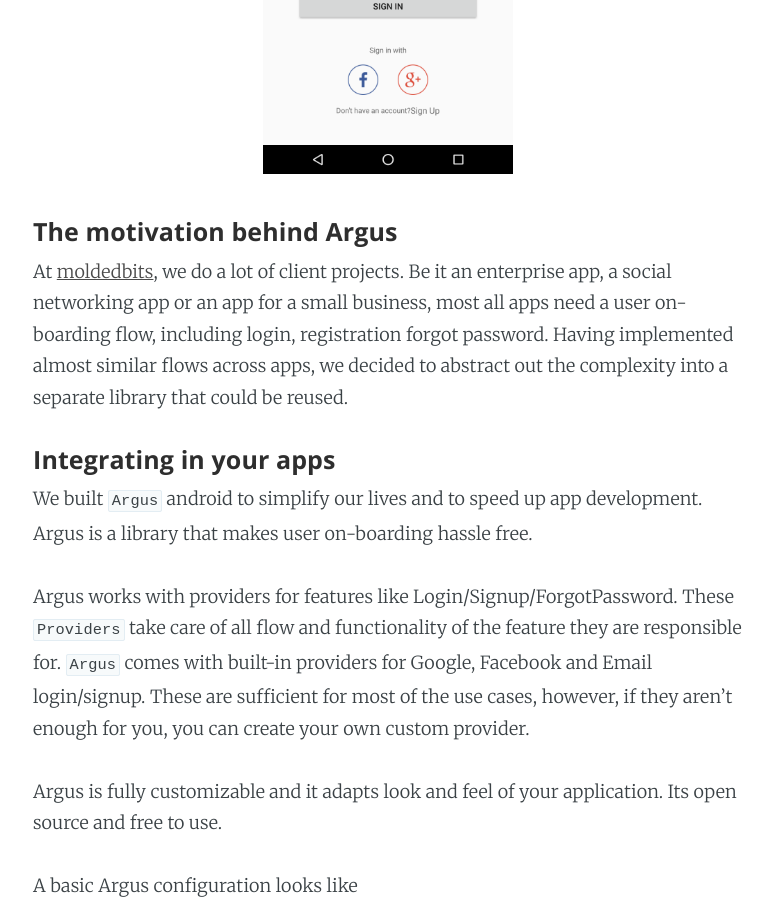
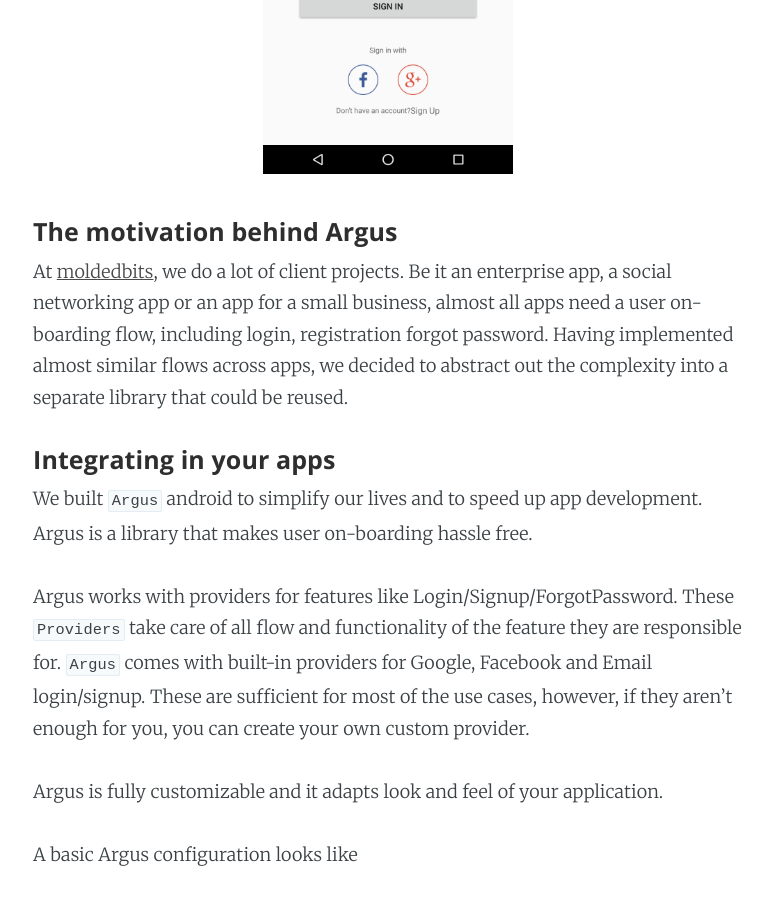
Before and after one commit to moldedbits/moldedbits.github.io, a Jekyll site: the page built from _posts/2017-06-26-introducing-argus.md, in a window 1280 px wide and 900 px high, scrolled down 1036 px. Shown: the whole window, without its empty margins (252-1025 px from the left). Built offline with Jekyll 4.4.1, drawn with Linux system fonts in a browser that asks for light colours; comment, search, counter and statistics services are not loaded.

Commit message:
language fixes

```diff
--- a/_posts/2017-06-26-introducing-argus.md
+++ b/_posts/2017-06-26-introducing-argus.md
@@ -18,7 +18,7 @@
 
 #### The motivation behind Argus
 
-At [moldedbits](http:///www.moldedbits.com), we do a lot of client projects. Be it an enterprise app, a social networking app or an app for a small business, most all apps need a user on-boarding flow, including login, registration forgot password. Having implemented almost similar flows across apps, we decided to abstract out the complexity into a separate library that could be reused.
+At [moldedbits](http:///www.moldedbits.com), we do a lot of client projects. Be it an enterprise app, a social networking app or an app for a small business, almost all apps need a user on-boarding flow, including login, registration forgot password. Having implemented almost similar flows across apps, we decided to abstract out the complexity into a separate library that could be reused.
 
 #### Integrating in your apps
 
@@ -26,7 +26,7 @@
 
 Argus works with providers for features like Login/Signup/ForgotPassword. These `Providers` take care of all flow and functionality of the feature they are responsible for. `Argus` comes with built-in providers for Google, Facebook and Email login/signup. These are sufficient for most of the use cases, however, if they aren't enough for you, you can create your own custom provider.
 
-Argus is fully customizable and it adapts look and feel of your application. Its open source and free to use.
+Argus is fully customizable and it adapts look and feel of your application.
 
 A basic Argus configuration looks like
 
```
